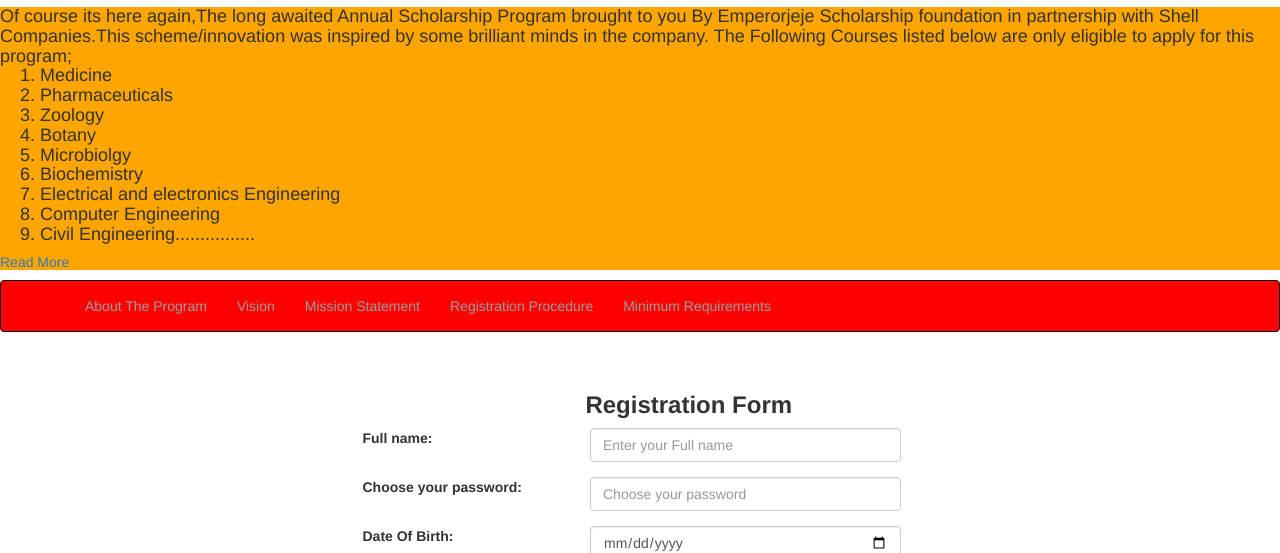
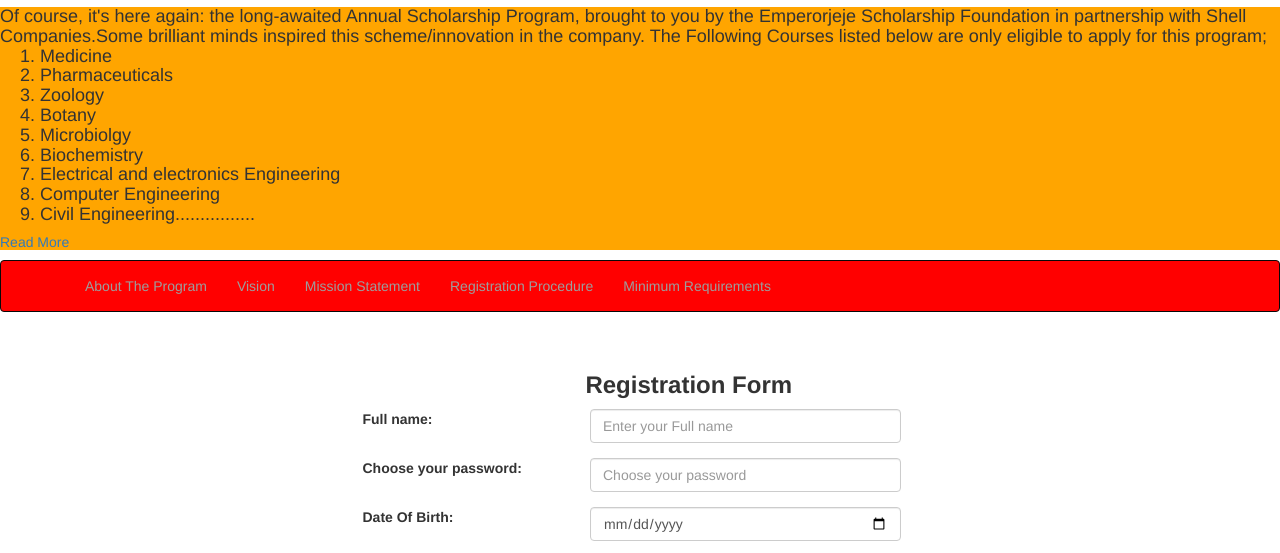
Before and after one commit to Stevenfavour/Favs, a plain HTML site: page New1.html in a window 1280 px wide. Shown: the part 178-731 px from the top of the page. Drawn offline with nearby package versions, Linux system fonts and the light colour scheme.

Commit message:
Update New1.html

```diff
--- a/New1.html
+++ b/New1.html
@@ -9,15 +9,14 @@
 
 
 
-
-		<div class="container" style="margin-buttom: 40px; padding-top: 35px;">
+<div class="container" style="margin-buttom: 40px; padding-top: 35px;">
 		<div class="col-md-4"><img src="./assests/img/favs1.jpg" class="img-responsive" width="140px" height="120"></div>
 		<div class="col-md-8 text-center">
 		<h2>EMPERORJEJE SCHOLARSHIP FOUNDATION {ESF}</h2>
 	</div>
 		</div>
 				<h4 style="background-color:orange;">
-Of course its here again,The long awaited Annual Scholarship Program brought to you By Emperorjeje Scholarship foundation in partnership with Shell Companies.This scheme/innovation was inspired by some brilliant minds in the company.
+Of course, it's here again: the long-awaited Annual Scholarship Program, brought to you by the Emperorjeje Scholarship Foundation in partnership with Shell Companies.Some brilliant minds inspired this scheme/innovation in the company.
        The Following Courses listed below are only eligible to apply for this program;
 			<ol>
 			<li>Medicine</li>
```
